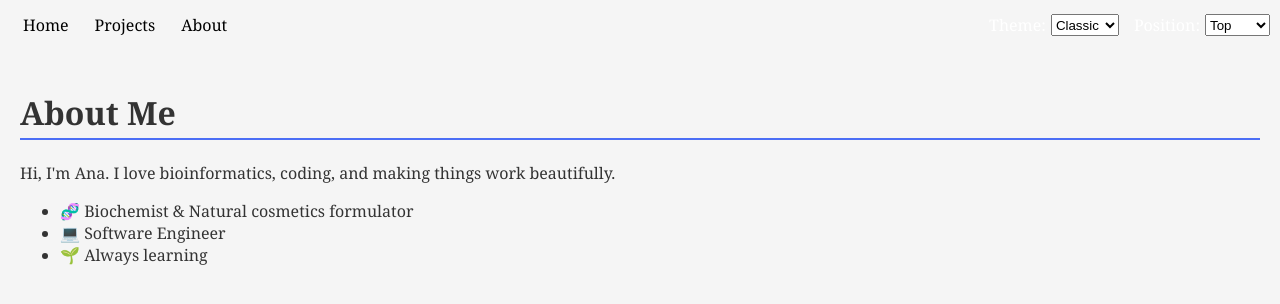
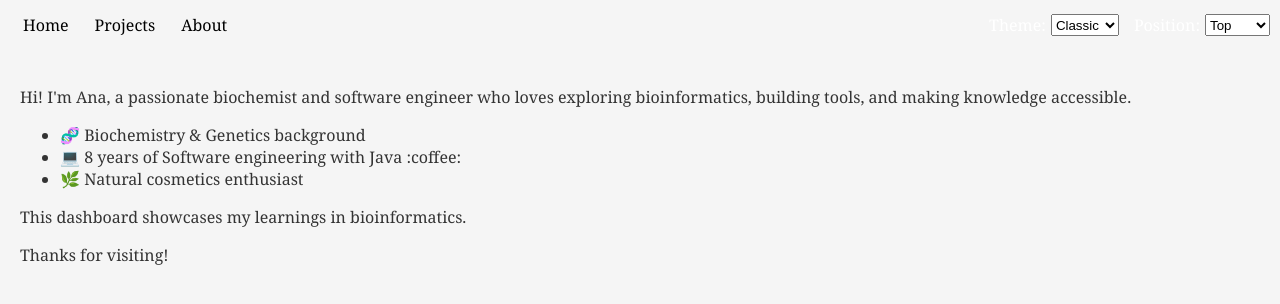
Before and after one commit to Ahnha/bioinformatics-dashboard, a React (Create React App) app: page /bioinformatics-dashboard/about in a window 1280 px wide. Shown: the top 304 px of the page. Built offline with nearby package versions, Linux system fonts and the light colour scheme.

Commit message:
Try to fix about page

```diff
--- a/public/about.md
+++ /dev/null
@@ -1,7 +0,0 @@
-# About Me
-
-Hi, I'm Ana. I love bioinformatics, coding, and making things work beautifully.
-
-- 🧬 Biochemist & Natural cosmetics formulator
-- 💻 Software Engineer
-- 🌱 Always learning
--- /dev/null
+++ b/src/content/aboutContent.ts
@@ -0,0 +1,14 @@
+const aboutContent = `
+Hi! I'm Ana, a passionate biochemist and software engineer who loves exploring bioinformatics,
+building tools, and making knowledge accessible.
+
+- 🧬 Biochemistry & Genetics background
+- 💻 8 years of Software engineering with Java :coffee:
+- 🌿 Natural cosmetics enthusiast
+
+This dashboard showcases my learnings in bioinformatics.
+
+Thanks for visiting!
+`;
+
+export default aboutContent;
--- a/src/pages/AboutPage.tsx
+++ b/src/pages/AboutPage.tsx
@@ -1,28 +1,11 @@
-import React, { useEffect, useState } from 'react';
+import React from 'react';
 import ReactMarkdown from 'react-markdown';
+import aboutContent from '../content/aboutContent';
 
-const AboutPage: React.FC = () => {
-    const [content, setContent] = useState<string>('Loading...');
-
-    useEffect(() => {
-        fetch('/about.md')
-            .then((res) => res.text())
-            .then(setContent)
-            .catch((err) => setContent(`Error loading content: ${err}`));
-    }, []);
-
-    return (
-        <div style={{ padding: '20px' }}>
-            <ReactMarkdown>{content}</ReactMarkdown>
-        </div>
-    );
-};
+const AboutPage: React.FC = () => (
+    <div style={{ padding: '20px' }}>
+        <ReactMarkdown>{aboutContent}</ReactMarkdown>
+    </div>
+);
 
 export default AboutPage;
-
-/*
-  Pattern: Dynamic Content Loading
-  -------------------------------
-  Loads content from a markdown file, keeps the page easy to update
-  without touching the code.
-*/
```
